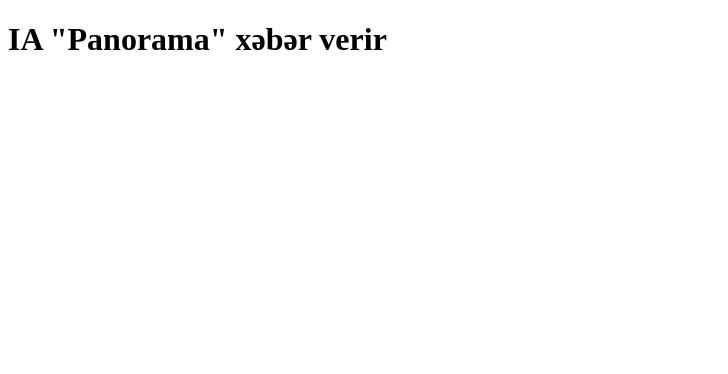
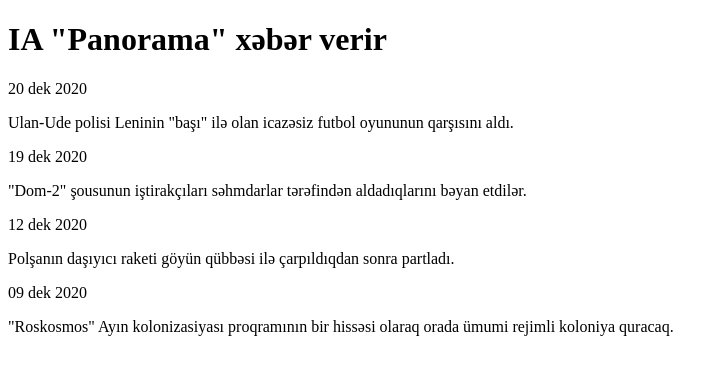
Before and after one commit to cannibalhulk/Alqoritmika-1, a plain HTML site: page index.html in a window 1280 px wide. Shown: the whole page, without its empty margins (0-728 px from the left). Drawn offline with Linux system fonts and the light colour scheme.

Commit message:
created index.html

```diff
--- a/index.html
+++ b/index.html
@@ -9,5 +9,24 @@
 </head>
 <body>
     <h1>IA "Panorama" xəbər verir</h1>
+    <section>
+        <p>20 dek 2020</p>
+        <p>Ulan-Ude polisi Leninin "başı" ilə olan icazəsiz futbol oyununun qarşısını aldı.</p>
+    </section>
+    <section>
+        <p>19 dek 2020</p>
+        <p>"Dom-2" şousunun iştirakçıları səhmdarlar tərəfindən aldadıqlarını bəyan etdilər.</p>
+
+    </section>
+    <section>
+        <p>12 dek 2020</p>
+        <p>Polşanın daşıyıcı raketi göyün qübbəsi ilə çarpıldıqdan sonra partladı.</p>
+
+    </section>
+    <section>
+        <p>09 dek 2020</p>
+        <p>"Roskosmos" Ayın kolonizasiyası proqramının bir hissəsi olaraq orada ümumi rejimli koloniya quracaq.</p>
+
+    </section>
 </body>
 </html>
```
